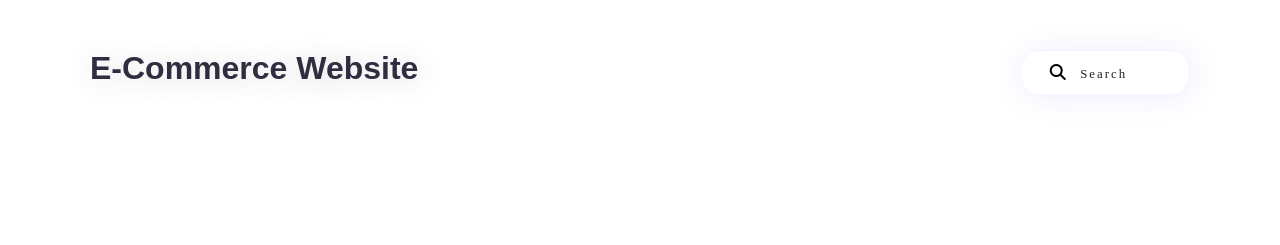
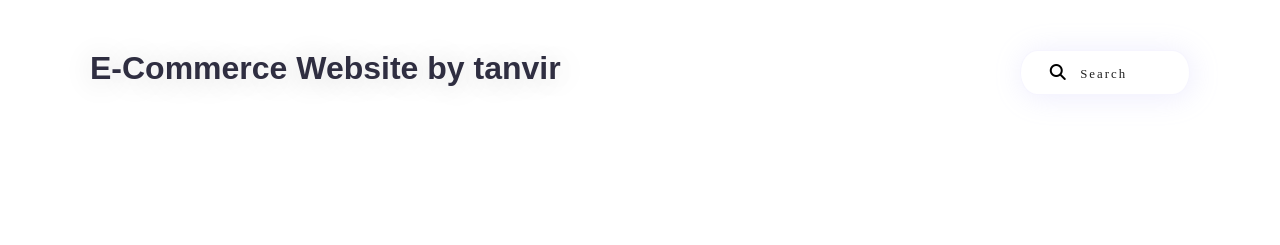
Before and after one commit to sharifulislam141/website, a plain HTML site: page index.html in a window 1280 px wide. Shown: the top 245 px of the page. Drawn offline with Linux system fonts and the light colour scheme.

Commit message:
heading changed

```diff
--- a/index.html
+++ b/index.html
@@ -13,7 +13,7 @@
     <div class="container">
 
         <div class="logo">
-          <a href="">E-Commerce Website</a>
+          <a href="">E-Commerce Website by tanvir</a>
         </div>
 
         <div class="SearchArea">
```
